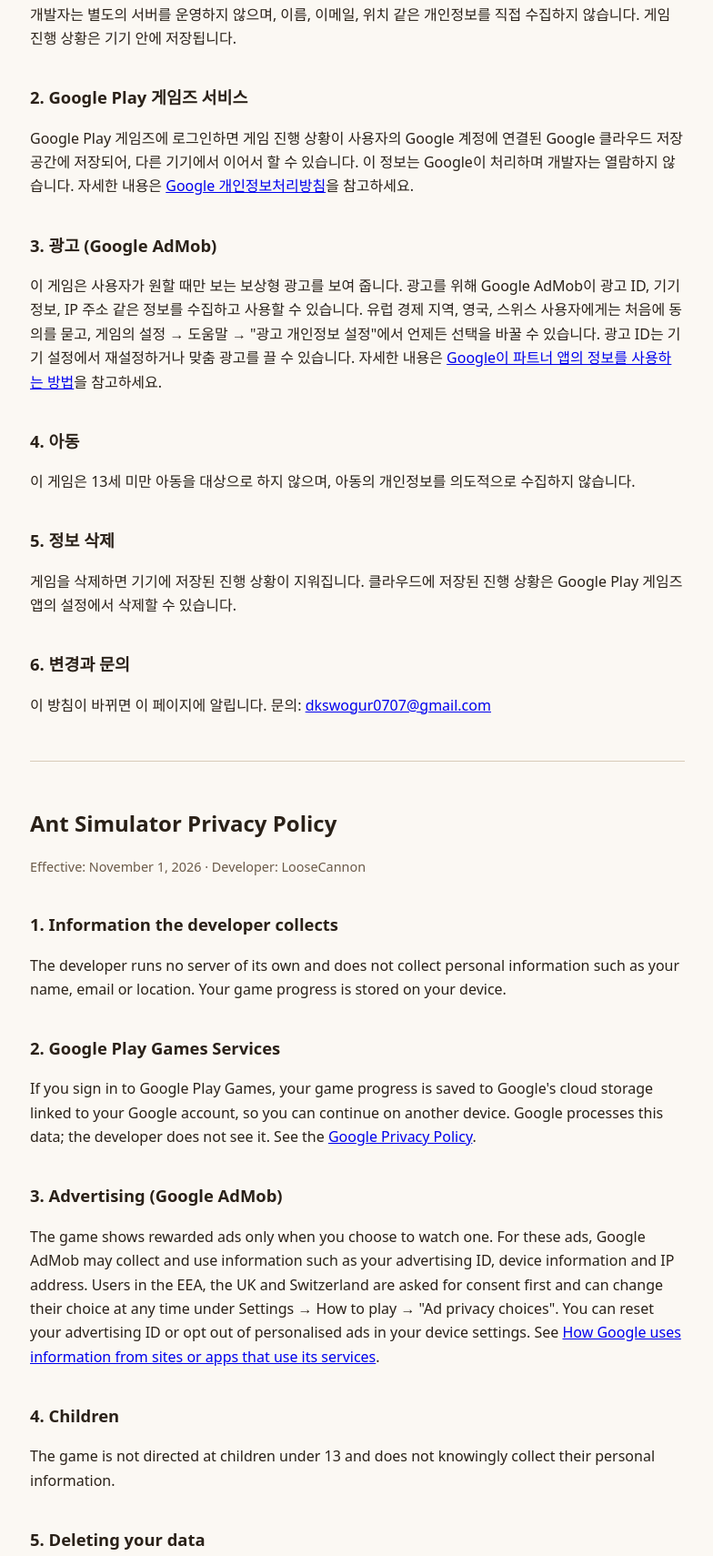
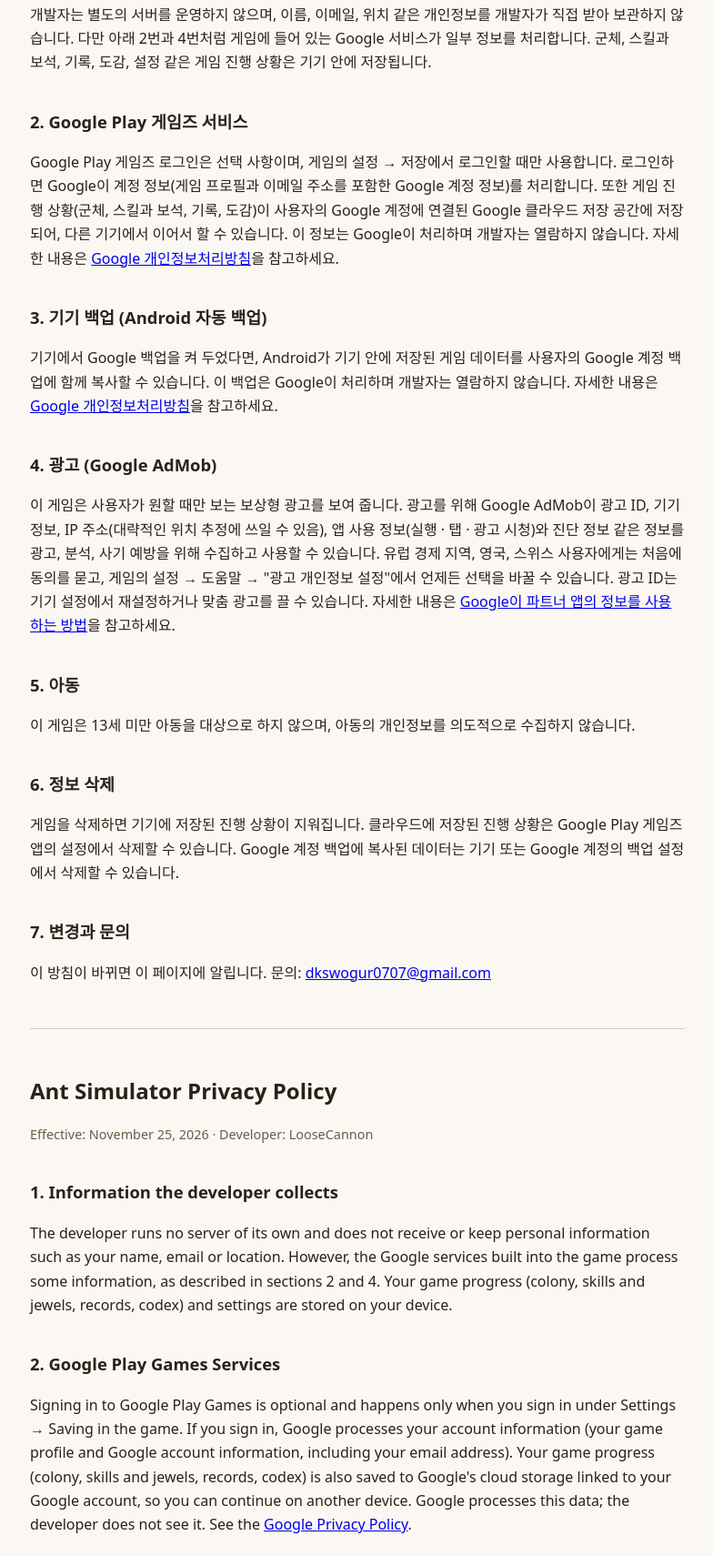
Before and after one commit to LooseCannon-Dev/LooseCannon-Dev.github.io, a plain HTML site: page antsimulator/privacy.html in a window 1280 px wide. Shown: the part 200-1910 px from the top of the page at 91% size, without its empty margins (247-1031 px from the left). Drawn offline with Linux system fonts and the light colour scheme.

Commit message:
Ant Simulator privacy policy: match the Data safety declaration
Optional Play Games sign-in (account info incl. email), Android Auto Backup,
and what AdMob collects (approximate location, app interactions, diagnostics).

Co-Authored-By: Claude Opus 5.5 <noreply@anthropic.com>

```diff
--- a/antsimulator/privacy.html
+++ b/antsimulator/privacy.html
@@ -14,47 +14,53 @@
 <body>
 
 <h1>개미 시뮬레이터 개인정보처리방침</h1>
-<p class="muted">시행일: 2026년 11월 1일 · 개발자: LooseCannon</p>
+<p class="muted">시행일: 2026년 11월 25일 · 개발자: LooseCannon</p>
 
 <h2>1. 개발자가 직접 모으는 정보</h2>
-<p>개발자는 별도의 서버를 운영하지 않으며, 이름, 이메일, 위치 같은 개인정보를 직접 수집하지 않습니다. 게임 진행 상황은 기기 안에 저장됩니다.</p>
+<p>개발자는 별도의 서버를 운영하지 않으며, 이름, 이메일, 위치 같은 개인정보를 개발자가 직접 받아 보관하지 않습니다. 다만 아래 2번과 4번처럼 게임에 들어 있는 Google 서비스가 일부 정보를 처리합니다. 군체, 스킬과 보석, 기록, 도감, 설정 같은 게임 진행 상황은 기기 안에 저장됩니다.</p>
 
 <h2>2. Google Play 게임즈 서비스</h2>
-<p>Google Play 게임즈에 로그인하면 게임 진행 상황이 사용자의 Google 계정에 연결된 Google 클라우드 저장 공간에 저장되어, 다른 기기에서 이어서 할 수 있습니다. 이 정보는 Google이 처리하며 개발자는 열람하지 않습니다. 자세한 내용은 <a href="https://policies.google.com/privacy">Google 개인정보처리방침</a>을 참고하세요.</p>
+<p>Google Play 게임즈 로그인은 선택 사항이며, 게임의 설정 → 저장에서 로그인할 때만 사용합니다. 로그인하면 Google이 계정 정보(게임 프로필과 이메일 주소를 포함한 Google 계정 정보)를 처리합니다. 또한 게임 진행 상황(군체, 스킬과 보석, 기록, 도감)이 사용자의 Google 계정에 연결된 Google 클라우드 저장 공간에 저장되어, 다른 기기에서 이어서 할 수 있습니다. 이 정보는 Google이 처리하며 개발자는 열람하지 않습니다. 자세한 내용은 <a href="https://policies.google.com/privacy">Google 개인정보처리방침</a>을 참고하세요.</p>
 
-<h2>3. 광고 (Google AdMob)</h2>
-<p>이 게임은 사용자가 원할 때만 보는 보상형 광고를 보여 줍니다. 광고를 위해 Google AdMob이 광고 ID, 기기 정보, IP 주소 같은 정보를 수집하고 사용할 수 있습니다. 유럽 경제 지역, 영국, 스위스 사용자에게는 처음에 동의를 묻고, 게임의 설정 → 도움말 → "광고 개인정보 설정"에서 언제든 선택을 바꿀 수 있습니다. 광고 ID는 기기 설정에서 재설정하거나 맞춤 광고를 끌 수 있습니다. 자세한 내용은 <a href="https://policies.google.com/technologies/partner-sites">Google이 파트너 앱의 정보를 사용하는 방법</a>을 참고하세요.</p>
+<h2>3. 기기 백업 (Android 자동 백업)</h2>
+<p>기기에서 Google 백업을 켜 두었다면, Android가 기기 안에 저장된 게임 데이터를 사용자의 Google 계정 백업에 함께 복사할 수 있습니다. 이 백업은 Google이 처리하며 개발자는 열람하지 않습니다. 자세한 내용은 <a href="https://policies.google.com/privacy">Google 개인정보처리방침</a>을 참고하세요.</p>
 
-<h2>4. 아동</h2>
+<h2>4. 광고 (Google AdMob)</h2>
+<p>이 게임은 사용자가 원할 때만 보는 보상형 광고를 보여 줍니다. 광고를 위해 Google AdMob이 광고 ID, 기기 정보, IP 주소(대략적인 위치 추정에 쓰일 수 있음), 앱 사용 정보(실행 · 탭 · 광고 시청)와 진단 정보 같은 정보를 광고, 분석, 사기 예방을 위해 수집하고 사용할 수 있습니다. 유럽 경제 지역, 영국, 스위스 사용자에게는 처음에 동의를 묻고, 게임의 설정 → 도움말 → "광고 개인정보 설정"에서 언제든 선택을 바꿀 수 있습니다. 광고 ID는 기기 설정에서 재설정하거나 맞춤 광고를 끌 수 있습니다. 자세한 내용은 <a href="https://policies.google.com/technologies/partner-sites">Google이 파트너 앱의 정보를 사용하는 방법</a>을 참고하세요.</p>
+
+<h2>5. 아동</h2>
 <p>이 게임은 13세 미만 아동을 대상으로 하지 않으며, 아동의 개인정보를 의도적으로 수집하지 않습니다.</p>
 
-<h2>5. 정보 삭제</h2>
-<p>게임을 삭제하면 기기에 저장된 진행 상황이 지워집니다. 클라우드에 저장된 진행 상황은 Google Play 게임즈 앱의 설정에서 삭제할 수 있습니다.</p>
+<h2>6. 정보 삭제</h2>
+<p>게임을 삭제하면 기기에 저장된 진행 상황이 지워집니다. 클라우드에 저장된 진행 상황은 Google Play 게임즈 앱의 설정에서 삭제할 수 있습니다. Google 계정 백업에 복사된 데이터는 기기 또는 Google 계정의 백업 설정에서 삭제할 수 있습니다.</p>
 
-<h2>6. 변경과 문의</h2>
+<h2>7. 변경과 문의</h2>
 <p>이 방침이 바뀌면 이 페이지에 알립니다. 문의: <a href="mailto:dkswogur0707@gmail.com">dkswogur0707@gmail.com</a></p>
 
 <hr>
 
 <h1>Ant Simulator Privacy Policy</h1>
-<p class="muted">Effective: November 1, 2026 · Developer: LooseCannon</p>
+<p class="muted">Effective: November 25, 2026 · Developer: LooseCannon</p>
 
 <h2>1. Information the developer collects</h2>
-<p>The developer runs no server of its own and does not collect personal information such as your name, email or location. Your game progress is stored on your device.</p>
+<p>The developer runs no server of its own and does not receive or keep personal information such as your name, email or location. However, the Google services built into the game process some information, as described in sections 2 and 4. Your game progress (colony, skills and jewels, records, codex) and settings are stored on your device.</p>
 
 <h2>2. Google Play Games Services</h2>
-<p>If you sign in to Google Play Games, your game progress is saved to Google's cloud storage linked to your Google account, so you can continue on another device. Google processes this data; the developer does not see it. See the <a href="https://policies.google.com/privacy">Google Privacy Policy</a>.</p>
+<p>Signing in to Google Play Games is optional and happens only when you sign in under Settings → Saving in the game. If you sign in, Google processes your account information (your game profile and Google account information, including your email address). Your game progress (colony, skills and jewels, records, codex) is also saved to Google&#39;s cloud storage linked to your Google account, so you can continue on another device. Google processes this data; the developer does not see it. See the <a href="https://policies.google.com/privacy">Google Privacy Policy</a>.</p>
 
-<h2>3. Advertising (Google AdMob)</h2>
-<p>The game shows rewarded ads only when you choose to watch one. For these ads, Google AdMob may collect and use information such as your advertising ID, device information and IP address. Users in the EEA, the UK and Switzerland are asked for consent first and can change their choice at any time under Settings → How to play → "Ad privacy choices". You can reset your advertising ID or opt out of personalised ads in your device settings. See <a href="https://policies.google.com/technologies/partner-sites">How Google uses information from sites or apps that use its services</a>.</p>
+<h2>3. Device backup (Android Auto Backup)</h2>
+<p>If Google backup is turned on for your device, Android may copy the game data stored on your device to your Google account backup. Google processes this backup; the developer does not see it. See the <a href="https://policies.google.com/privacy">Google Privacy Policy</a>.</p>
 
-<h2>4. Children</h2>
+<h2>4. Advertising (Google AdMob)</h2>
+<p>The game shows rewarded ads only when you choose to watch one. For these ads, Google AdMob may collect and use information such as your advertising ID, device information, IP address (which may be used to estimate your general location), app usage information (launches, taps and ad views) and diagnostic information, for advertising, analytics and fraud prevention. Users in the EEA, the UK and Switzerland are asked for consent first and can change their choice at any time under Settings → How to play → "Ad privacy choices". You can reset your advertising ID or opt out of personalised ads in your device settings. See <a href="https://policies.google.com/technologies/partner-sites">How Google uses information from sites or apps that use its services</a>.</p>
+
+<h2>5. Children</h2>
 <p>The game is not directed at children under 13 and does not knowingly collect their personal information.</p>
 
-<h2>5. Deleting your data</h2>
-<p>Uninstalling the game deletes the progress stored on your device. Progress saved in the cloud can be deleted in the Google Play Games app settings.</p>
+<h2>6. Deleting your data</h2>
+<p>Uninstalling the game deletes the progress stored on your device. Progress saved in the cloud can be deleted in the Google Play Games app settings. Data copied to your Google account backup can be deleted in your device&#39;s or Google account&#39;s backup settings.</p>
 
-<h2>6. Changes and contact</h2>
+<h2>7. Changes and contact</h2>
 <p>Changes to this policy will be posted on this page. Contact: <a href="mailto:dkswogur0707@gmail.com">dkswogur0707@gmail.com</a></p>
 
 </body>
```
